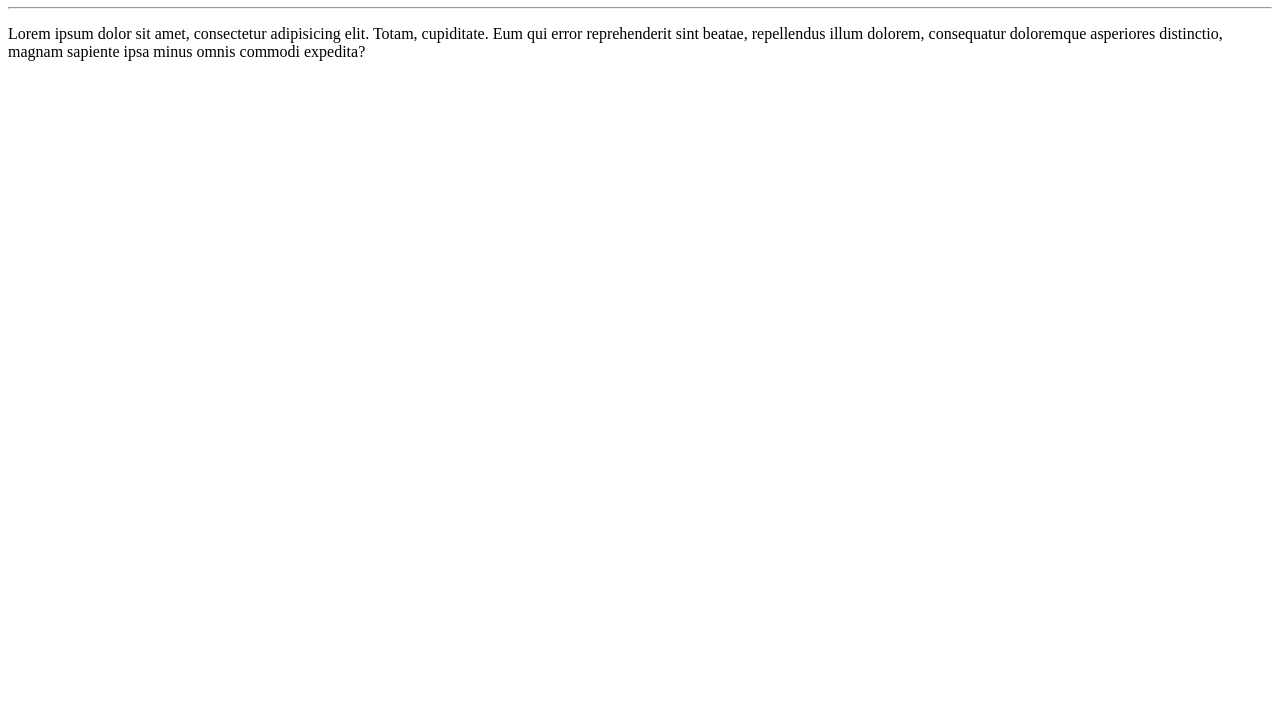
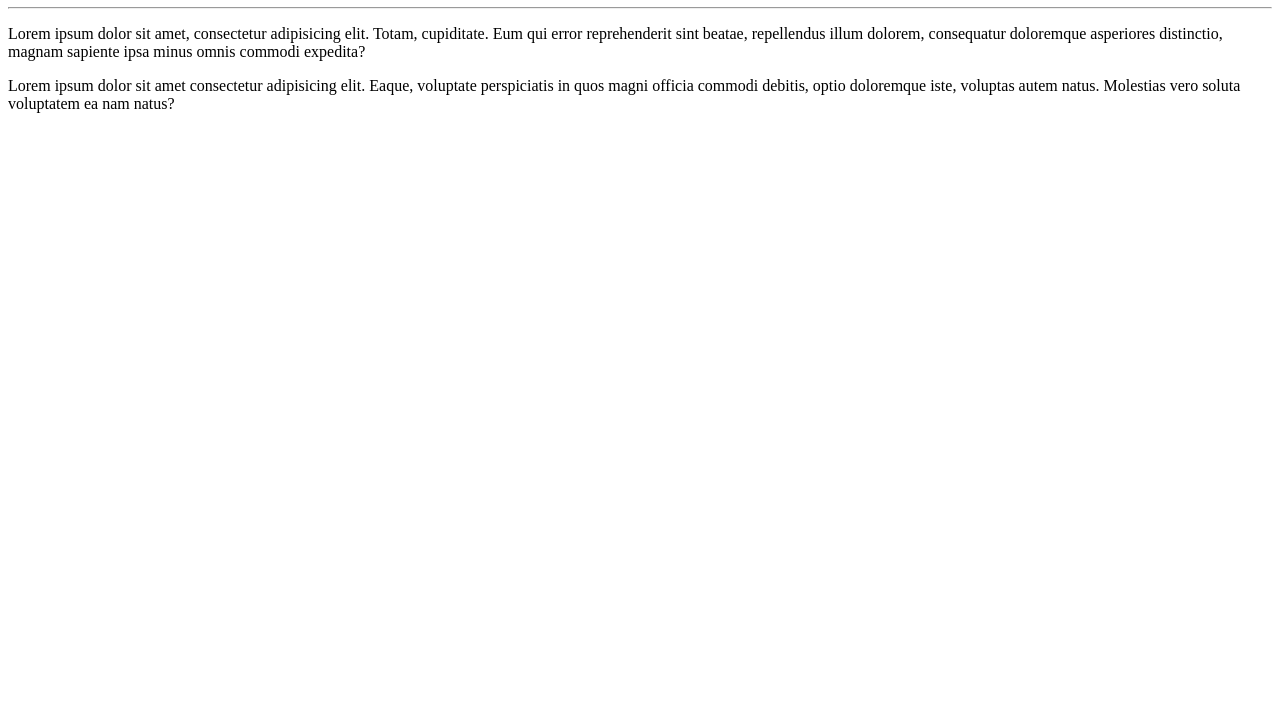
Before and after one commit to MatheusMirandaa/Ola-Mundo, a plain HTML site: page site-exemplo/index.html in a window 1280 px wide. Shown: the part 73-800 px from the top of the page. Drawn offline with Linux system fonts and the light colour scheme.

Commit message:
adicionei um paragrafo

```diff
--- a/site-exemplo/index.html
+++ b/site-exemplo/index.html
@@ -10,5 +10,6 @@
     <h1>Olá, mundo</h1>
     <hr>
     <p>Lorem ipsum dolor sit amet, consectetur adipisicing elit. Totam, cupiditate. Eum qui error reprehenderit sint beatae, repellendus illum dolorem, consequatur doloremque asperiores distinctio, magnam sapiente ipsa minus omnis commodi expedita?</p>
+    <p>Lorem ipsum dolor sit amet consectetur adipisicing elit. Eaque, voluptate perspiciatis in quos magni officia commodi debitis, optio doloremque iste, voluptas autem natus. Molestias vero soluta voluptatem ea nam natus?</p>
 </body>
 </html>
```
